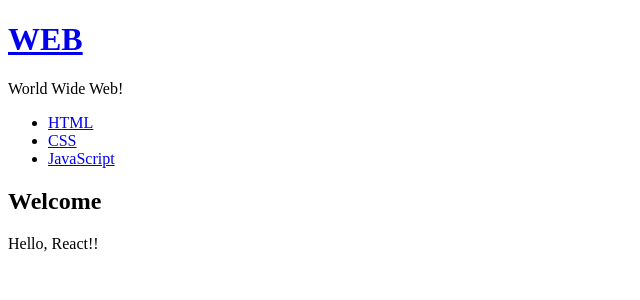
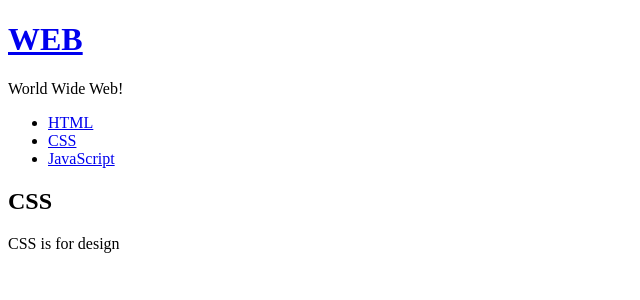
Before and after one commit to Hwangtaehun/clubserver, a React (Create React App) app in the folder my-app/: page / in a window 1280 px wide. Shown: the top 300 px of the page, without its empty margins (0-640 px from the left). Built offline with nearby package versions, Linux system fonts and the light colour scheme.

Commit message:
챕처17 컴포넌트 이벤트 만들기

```diff
--- a/my-app/src/App.js
+++ b/my-app/src/App.js
@@ -1,14 +1,16 @@
-import React, {Component} from 'react';
-import TOC from './components/TOC';
-import Subject from './components/Subject';
-import Content from './components/Content';
+import React, { Component } from 'react';
+import TOC from "./components/TOC";
+import Content from "./components/Content"
+import Subject from "./components/Subject"
 import './App.css';
 
+
 class App extends Component {
-  constructor(props){
+  constructor(props) {
     super(props);
     this.state = {
-      mode:'welcome',
+      mode:'read',
+      selected_content_id: 2,
       subject:{title:'WEB', sub:'World Wide Web!'},
       welcome:{title:'Welcome', desc:'Hello, React!!'},
       contents:[
@@ -21,39 +23,43 @@
   render() {
     console.log('App render');
     var _title, _desc = null;
-    if(this.state.mode === 'welcome'){
+    if(this.state.mode === 'welcome') {
       _title = this.state.welcome.title;
       _desc = this.state.welcome.desc;
-    } else if(this.state.mode === 'read'){
-      _title = this.state.contents[0].title;
-      _desc = this.state.contents[0].desc;
+    } else if(this.state.mode === 'read') {
+      var i = 0;
+      while(i < this.state.contents.length){
+        var data = this.state.contents[i];
+        if(data.id === this.state.selected_content_id){
+          _title = data.title;
+          _desc = data.desc;
+          break;
+        }
+        i = i + 1;
+      }
     }
     console.log("render", this);
     return (
-      <div className = "App">
+      <div className="App">
         <Subject
           title={this.state.subject.title}
           sub={this.state.subject.sub}
           onChangePage={function () {
-            alert("hi");
+            this.setState({mode:'welcome'});
           }.bind(this)}
         ></Subject>
-        {/* <header>
-          <h1><a href="/" onClick={function(e){
-            console.log("event in", this);
-            e.preventDefault();
-            this.setState({ mode: "welcome" });
-          }.bind(this)}>{this.state.subject.title}</a></h1>
-          {this.state.subject.sub}
-        </header> */}
         <TOC
-          onChangePage={function (){
-            this.setState({mode: "read"});
+          onChangePage={function(id) {
+            debugger;
+            this.setState({
+              mode:'read',
+              selected_content_id:Number(id)
+            });
           }.bind(this)}
-        data={this.state.contents}></TOC>
+          data={this.state.contents}></TOC>
         <Content title={_title} desc={_desc}></Content>
       </div>
-    )
+    );
   }
 }
 
--- a/my-app/src/components/TOC.js
+++ b/my-app/src/components/TOC.js
@@ -10,9 +10,11 @@
         lists.push(<li key={data[i].id}>
             <a
              href={"/content/" + data[i].id}
+             data-id={data[i].id}
              onClick={function (e){
+                debugger;
                 e.preventDefault();
-                this.props.onChangePage();
+                this.props.onChangePage(e.target.dataset.id);
              }.bind(this)}
              >{data[i].title}</a></li>);
         i = i + 1;
```
